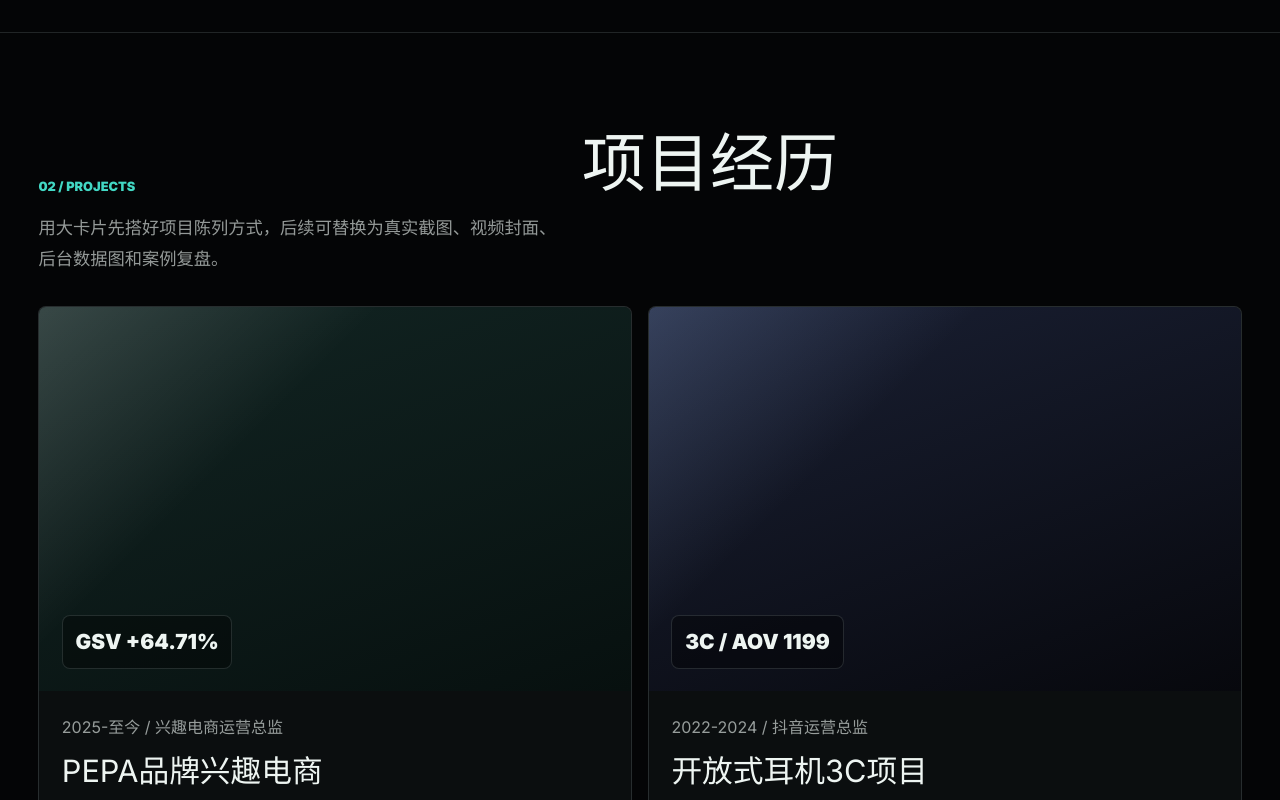
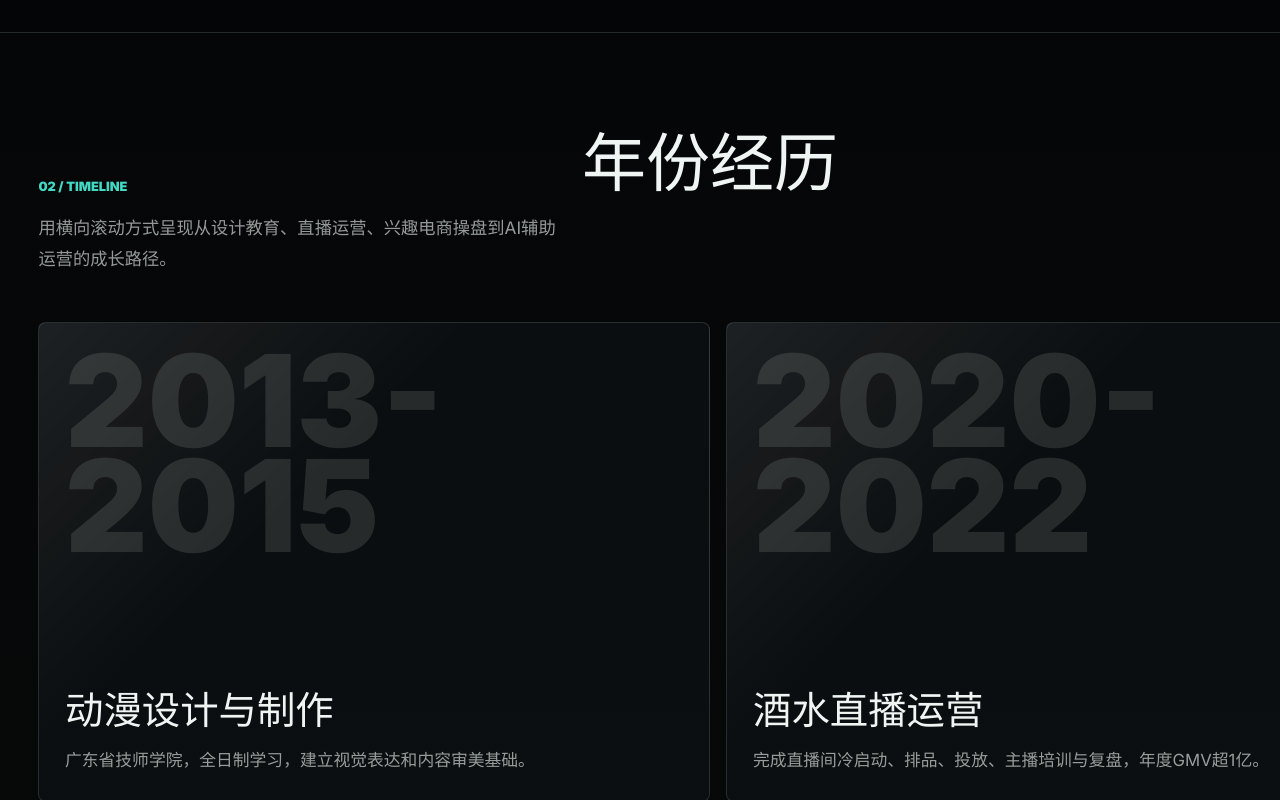
Before and after one commit to 844387279-code/EayonWong, a Next.js app: page / in a window 1280 px wide. Shown: the part 2000-2800 px from the top of the page. Built offline with nearby package versions, Linux system fonts and the light colour scheme.

Commit message:
Add horizontal career timeline

```diff
--- a/app/globals.css
+++ b/app/globals.css
@@ -415,6 +415,86 @@ a {
   font-weight: 700;
 }
 
+.timelineSection {
+  overflow: hidden;
+  border-top: 1px solid var(--line);
+  background:
+    linear-gradient(180deg, #050607, #070909),
+    radial-gradient(circle at 70% 30%, rgba(66, 216, 196, 0.09), transparent 34rem);
+  padding: clamp(5rem, 8vw, 8rem) 0;
+}
+
+.timelineHead {
+  padding-inline: clamp(1.25rem, 3vw, 3rem);
+}
+
+.timelineViewport {
+  max-width: var(--max);
+  margin: 0 auto;
+  overflow-x: auto;
+  padding: 1rem clamp(1.25rem, 3vw, 3rem) 2rem;
+  scrollbar-color: rgba(66, 216, 196, 0.55) rgba(255, 255, 255, 0.08);
+  scrollbar-width: thin;
+}
+
+.timelineViewport::-webkit-scrollbar {
+  height: 0.65rem;
+}
+
+.timelineViewport::-webkit-scrollbar-track {
+  background: rgba(255, 255, 255, 0.08);
+}
+
+.timelineViewport::-webkit-scrollbar-thumb {
+  background: rgba(66, 216, 196, 0.55);
+}
+
+.timelineTrack {
+  display: flex;
+  width: max-content;
+  gap: 1rem;
+  padding-right: 15vw;
+}
+
+.timelineCard {
+  display: grid;
+  width: min(78vw, 42rem);
+  min-height: 30rem;
+  grid-template-rows: 1fr auto;
+  flex: 0 0 auto;
+  scroll-snap-align: start;
+  border: 1px solid var(--line);
+  border-radius: 8px;
+  background:
+    linear-gradient(135deg, rgba(255, 255, 255, 0.08), transparent 38%),
+    rgba(14, 18, 20, 0.76);
+  padding: clamp(1.25rem, 2vw, 2rem);
+}
+
+.timelineCard strong {
+  align-self: start;
+  color: rgba(238, 245, 242, 0.12);
+  font-size: clamp(5.5rem, 10vw, 10rem);
+  font-weight: 900;
+  line-height: 0.82;
+  letter-spacing: 0;
+}
+
+.timelineCard h3 {
+  margin: 0;
+  max-width: 12ch;
+  font-size: clamp(2rem, 3vw, 3.6rem);
+  line-height: 1;
+}
+
+.timelineCard p {
+  max-width: 34rem;
+  margin: 1rem 0 0;
+  color: var(--muted);
+  font-size: 1.05rem;
+  line-height: 1.8;
+}
+
 .projectGrid {
   display: grid;
   grid-template-columns: repeat(2, minmax(0, 1fr));
--- a/app/page.tsx
+++ b/app/page.tsx
@@ -49,6 +49,16 @@ const copy = {
       ["16人", "跨职能团队管理"],
     ],
     profileTags: ["抖音电商", "视频号", "快手", "千川投放", "达人种草", "AI辅助运营"],
+    timelineTitle: "年份经历",
+    timelineLead: "用横向滚动方式呈现从设计教育、直播运营、兴趣电商操盘到AI辅助运营的成长路径。",
+    timeline: [
+      ["2013-2015", "动漫设计与制作", "广东省技师学院，全日制学习，建立视觉表达和内容审美基础。"],
+      ["2020-2022", "酒水直播运营", "完成直播间冷启动、排品、投放、主播培训与复盘，年度GMV超1亿。"],
+      ["2022-2024", "3C品牌抖音运营", "从0搭建抖音与视频号运营体系，全年销售额1000万+。"],
+      ["2024-2025", "内容运营升级", "参与隔壁刘奶奶话题策划，累计播放量1亿+，推动内容与商业转化联动。"],
+      ["2025-至今", "兴趣电商运营总监", "操盘PEPA品牌，GSV从170万稳定到280万+，综合ROI提升至2.3。"],
+      ["NOW", "AI辅助运营", "用AI工具辅助选题、脚本、素材变体、数据复盘与经营决策。"],
+    ],
     projectsTitle: "项目经历",
     projectsLead: "用大卡片先搭好项目陈列方式，后续可替换为真实截图、视频封面、后台数据图和案例复盘。",
     projects: [
@@ -122,6 +132,16 @@ const copy = {
       ["16", "Team members"],
     ],
     profileTags: ["Douyin", "WeChat Channels", "Kuaishou", "Qianchuan Ads", "Creator Seeding", "AI Ops"],
+    timelineTitle: "Timeline",
+    timelineLead: "A horizontal career path from visual design education to livestream operations, interest e-commerce, and AI-assisted operations.",
+    timeline: [
+      ["2013-2015", "Animation Design", "Full-time study at Guangdong Technician College, building a foundation in visual expression."],
+      ["2020-2022", "Liquor Livestream Ops", "Led cold starts, product planning, paid traffic, host training, and reviews; annual GMV exceeded RMB 100M."],
+      ["2022-2024", "3C Douyin Operations", "Built Douyin and WeChat Channels operations from scratch; annual sales exceeded RMB 10M."],
+      ["2024-2025", "Content Operations", "Worked on Gebiliunainai topic planning with 100M+ cumulative views and commercial conversion."],
+      ["2025-Present", "Operations Director", "Led PEPA operations, growing GSV from RMB 1.7M to 2.8M+ and ROI to 2.3."],
+      ["NOW", "AI-assisted Ops", "Apply AI tools to topics, scripts, creative variants, data review, and operating decisions."],
+    ],
     projectsTitle: "Project Experience",
     projectsLead: "Large cards establish the project gallery. Later we can replace these with real screenshots, covers, dashboards, and case studies.",
     projects: [
@@ -290,9 +310,30 @@ export default function Home() {
         </div>
       </section>
 
+      <section className="timelineSection" id="timeline">
+        <div className="sectionHead wide timelineHead">
+          <span>02 / Timeline</span>
+          <h2>{t.timelineTitle}</h2>
+          <p>{t.timelineLead}</p>
+        </div>
+        <div className="timelineViewport" aria-label={t.timelineTitle}>
+          <div className="timelineTrack">
+            {t.timeline.map(([year, title, body]) => (
+              <article className="timelineCard" key={`${year}-${title}`}>
+                <strong>{year}</strong>
+                <div>
+                  <h3>{title}</h3>
+                  <p>{body}</p>
+                </div>
+              </article>
+            ))}
+          </div>
+        </div>
+      </section>
+
       <section className="section" id="projects">
         <div className="sectionHead wide">
-          <span>02 / Projects</span>
+          <span>03 / Projects</span>
           <h2>{t.projectsTitle}</h2>
           <p>{t.projectsLead}</p>
         </div>
@@ -316,7 +357,7 @@ export default function Home() {
 
       <section className="section worksSection" id="works">
         <div className="sectionHead wide">
-          <span>03 / Works</span>
+          <span>04 / Works</span>
           <h2>{t.worksTitle}</h2>
           <p>{t.worksLead}</p>
         </div>
```
